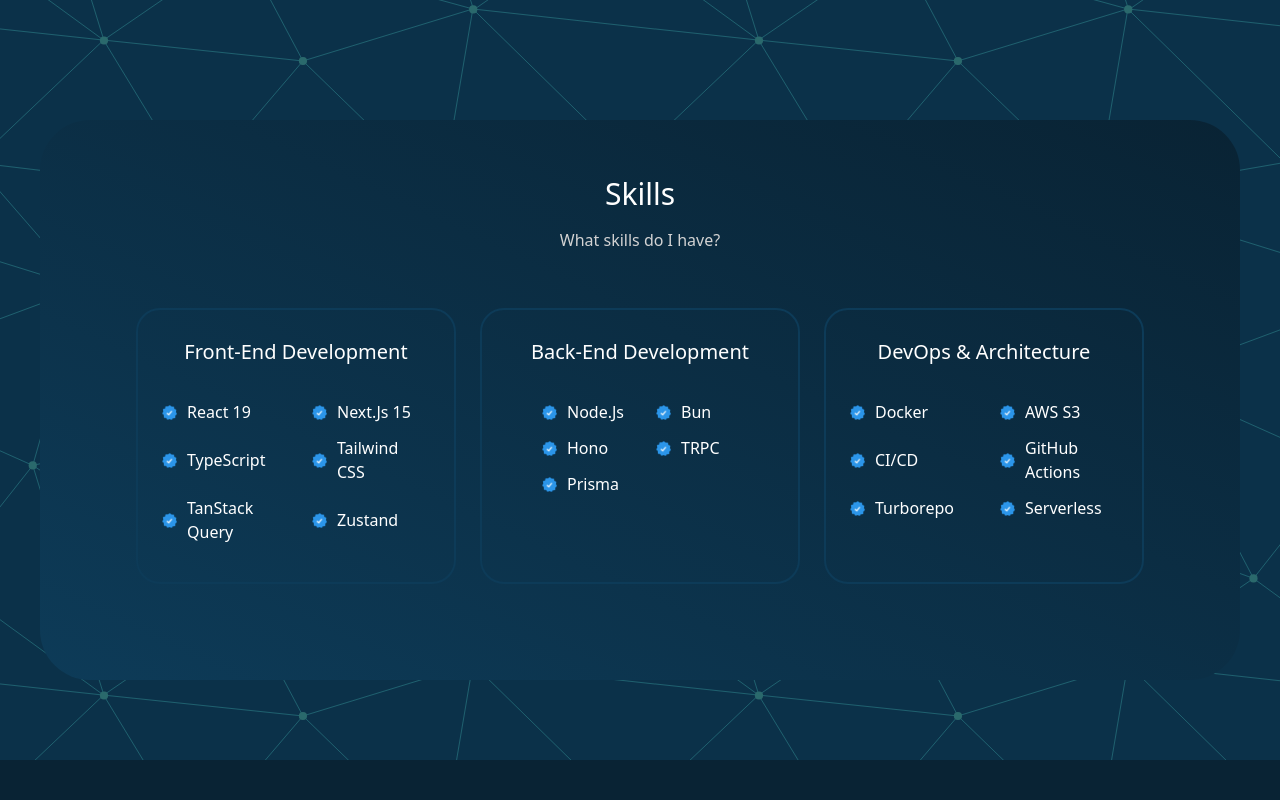
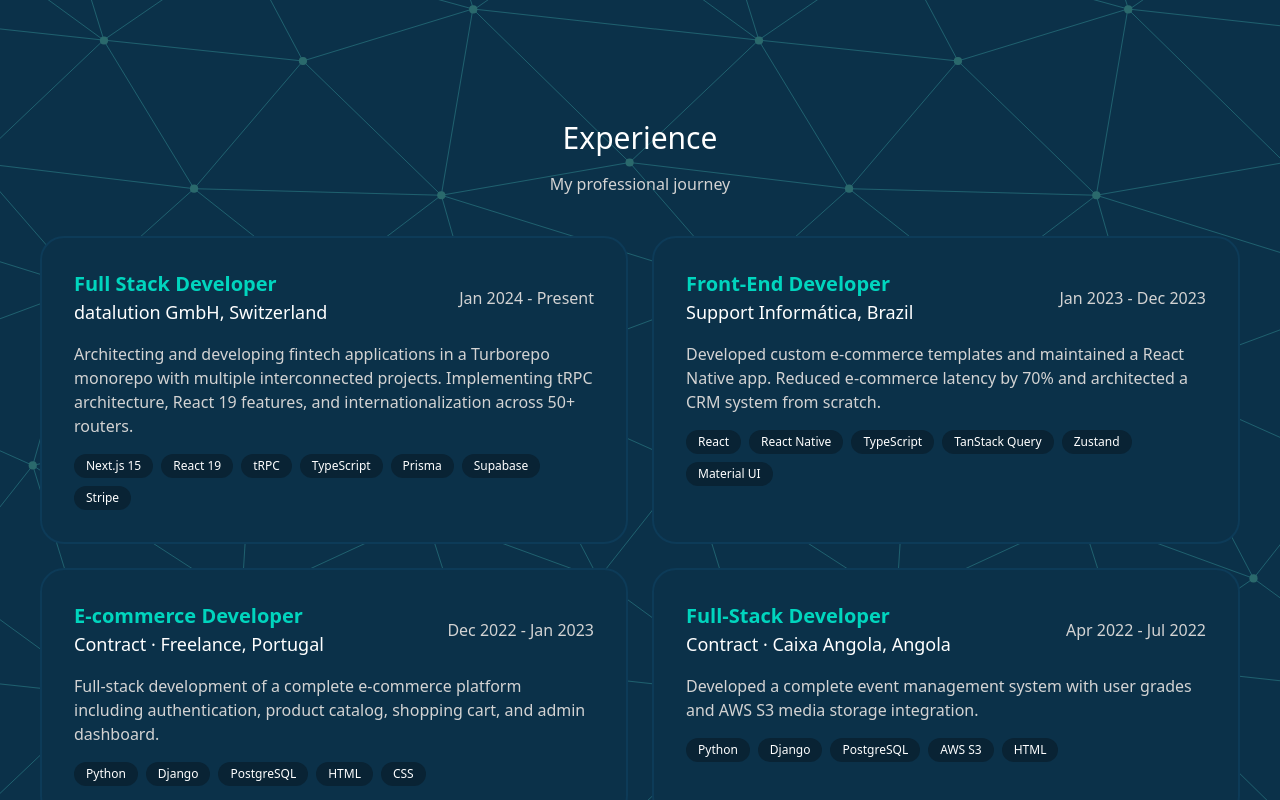
Before and after one commit to PedroL22/Pedro-Lucena-Portfolio, a Next.js app: page / in a window 1280 px wide. Shown: the part 680-1480 px from the top of the page. Built offline with nearby package versions, Linux system fonts and the light colour scheme.

Commit message:
feat: add experience section

```diff
--- /dev/null
+++ b/src/app/(home)/components/experience-card.tsx
@@ -0,0 +1,53 @@
+import type { ComponentProps } from 'react'
+import { twMerge } from 'tailwind-merge'
+import { tv } from 'tailwind-variants'
+
+const experienceCardVariants = tv({
+  base: [
+    'flex w-full flex-col rounded-3xl border-2 border-secondary',
+    'bg-primary p-6 text-white transition-all hover:bg-secondary md:p-8',
+  ],
+})
+
+interface ExperienceCardProps extends ComponentProps<'div'> {
+  title: string
+  company: string
+  period: string
+  description: string
+  technologies?: string[]
+}
+
+export const ExperienceCard = ({
+  title,
+  company,
+  period,
+  description,
+  technologies,
+  className,
+  ...props
+}: ExperienceCardProps) => {
+  return (
+    <div className={twMerge(experienceCardVariants(), className)} {...props}>
+      <div className='flex flex-col justify-between gap-2 sm:flex-row sm:items-center'>
+        <div>
+          <h3 className='font-bold text-teal-400 text-xl'>{title}</h3>
+          <h4 className='font-medium text-lg'>{company}</h4>
+        </div>
+
+        <span className='text-text-muted'>{period}</span>
+      </div>
+
+      <p className='mt-4 text-text-muted'>{description}</p>
+
+      {technologies && (
+        <div className='mt-4 flex flex-wrap gap-2'>
+          {technologies.map((tech) => (
+            <span key={tech} className='rounded-full bg-tertiary px-3 py-1 text-white text-xs'>
+              {tech}
+            </span>
+          ))}
+        </div>
+      )}
+    </div>
+  )
+}
--- a/src/app/(home)/components/project-card.tsx
+++ b/src/app/(home)/components/project-card.tsx
@@ -23,7 +23,7 @@
             alt={`${name} screenshot`}
             width={250}
             height={150}
-            className='h-[150px] w-[250px] shrink-0 rounded-3xl object-cover transition-transform duration-200 hover:scale-110'
+            className='h-[150px] w-[250px] shrink-0 rounded-3xl object-cover transition-all duration-200 hover:scale-110'
           />
         </div>
 
@@ -36,7 +36,7 @@
 
       <div className='flex items-center gap-2'>
         <a
-          className='rounded-lg border border-accent p-1.5 font-medium text-accent text-sm capitalize no-underline transition-colors hover:bg-accent hover:text-tertiary'
+          className='rounded-lg border border-accent p-1.5 font-medium text-accent text-sm capitalize no-underline transition-all hover:bg-accent hover:text-tertiary'
           href={github}
           target='_blank'
           rel='noreferrer'
@@ -46,7 +46,7 @@
 
         {live && (
           <a
-            className='rounded-lg border border-accent bg-accent p-1.5 font-medium text-sm text-tertiary capitalize no-underline transition-colors hover:bg-[#249cb6] hover:text-[#061823]'
+            className='rounded-lg border border-accent bg-accent p-1.5 font-medium text-sm text-tertiary capitalize no-underline transition-all hover:bg-[#249cb6] hover:text-[#061823]'
             href={live}
             target='_blank'
             rel='noreferrer'
--- a/src/app/(home)/components/skill-category.tsx
+++ b/src/app/(home)/components/skill-category.tsx
@@ -6,7 +6,7 @@
 const skillCategoryVariants = tv({
   base: [
     'mx-auto min-h-[250px] w-full max-w-[350px] flex flex-col items-center rounded-3xl border-2 border-secondary',
-    'bg-transparent px-6 pb-8 text-center text-white transition-colors hover:bg-secondary',
+    'bg-transparent px-6 pb-8 text-center text-white transition-all hover:bg-secondary',
   ],
 })
 
--- a/src/app/(home)/page.tsx
+++ b/src/app/(home)/page.tsx
@@ -1,3 +1,4 @@
+import { ExperienceCard } from './components/experience-card'
 import { ProjectCard } from './components/project-card'
 import { SkillCategory } from './components/skill-category'
 import { TypedStrings } from './components/typed-strings'
@@ -9,7 +10,7 @@
 
   return (
     <main>
-      <section id='section1' className='flex h-screen w-full items-center overflow-x-hidden pt-24'>
+      <section id='hero-section' className='flex h-screen w-full items-center overflow-x-hidden pt-24'>
         <div className='mx-auto w-full max-w-[1536px] px-4 text-white md:px-10'>
           <h2 className='mx-auto mb-8 w-fit whitespace-nowrap border-2 border-teal bg-linear-to-r from-teal to-primary p-2.5 font-medium text-xl sm:mx-0 sm:mb-0'>
             Welcome to my Portfolio
@@ -28,7 +29,51 @@
         </div>
       </section>
 
-      <section id='section2' className='mb-[10vh] flex items-center justify-center overflow-hidden px-4 md:px-10'>
+      <section
+        id='experience-section'
+        className='mb-[10vh] flex flex-col items-center justify-center overflow-hidden px-4 md:px-10'
+      >
+        <div className='w-full max-w-[1360px]'>
+          <h1 className='text-center font-medium text-3xl text-white'>Experience</h1>
+          <p className='py-4 text-center text-text-muted'>My professional journey</p>
+
+          <div className='mt-6 grid w-full grid-cols-1 gap-6 md:grid-cols-2'>
+            <ExperienceCard
+              title='Full Stack Developer'
+              company='datalution GmbH, Switzerland'
+              period='Jan 2024 - Present'
+              description='Architecting and developing fintech applications in a Turborepo monorepo with multiple interconnected projects. Implementing tRPC architecture, React 19 features, and internationalization across 50+ routers.'
+              technologies={['Next.js 15', 'React 19', 'tRPC', 'TypeScript', 'Prisma', 'Supabase', 'Stripe']}
+            />
+
+            <ExperienceCard
+              title='Front-End Developer'
+              company='Support Informática, Brazil'
+              period='Jan 2023 - Dec 2023'
+              description='Developed custom e-commerce templates and maintained a React Native app. Reduced e-commerce latency by 70% and architected a CRM system from scratch.'
+              technologies={['React', 'React Native', 'TypeScript', 'TanStack Query', 'Zustand', 'Material UI']}
+            />
+
+            <ExperienceCard
+              title='E-commerce Developer'
+              company='Contract · Freelance, Portugal'
+              period='Dec 2022 - Jan 2023'
+              description='Full-stack development of a complete e-commerce platform including authentication, product catalog, shopping cart, and admin dashboard.'
+              technologies={['Python', 'Django', 'PostgreSQL', 'HTML', 'CSS']}
+            />
+
+            <ExperienceCard
+              title='Full-Stack Developer'
+              company='Contract · Caixa Angola, Angola'
+              period='Apr 2022 - Jul 2022'
+              description='Developed a complete event management system with user grades and AWS S3 media storage integration.'
+              technologies={['Python', 'Django', 'PostgreSQL', 'AWS S3', 'HTML']}
+            />
+          </div>
+        </div>
+      </section>
+
+      <section id='skills-section' className='mb-[10vh] flex items-center justify-center overflow-hidden px-4 md:px-10'>
         <div className='h-min w-full max-w-[1360px] rounded-[50px] bg-linear-to-tr from-secondary to-tertiary px-4 py-14 md:px-14'>
           <h1 className='text-center font-medium text-3xl text-white'>Skills</h1>
 
@@ -51,7 +96,7 @@
         </div>
       </section>
 
-      <section id='section3' className='overflow-hidden bg-tertiary py-12'>
+      <section id='projects-section' className='overflow-hidden bg-tertiary py-12'>
         <h1 className='text-center font-medium text-3xl text-white'>Projects</h1>
 
         <p className='py-4 text-center text-text-muted'>My recent work</p>
--- a/src/layouts/footer.tsx
+++ b/src/layouts/footer.tsx
@@ -9,7 +9,7 @@
 const footerWrapperClasses =
   'flex h-full max-w-[1536px] mx-auto flex-col items-center justify-center space-y-7 px-10 sm:flex-row sm:justify-between sm:space-y-0'
 
-const footerSocialLinkClasses = 'transition-opacity hover:opacity-80'
+const footerSocialLinkClasses = 'transition-all hover:opacity-80'
 
 export const Footer = () => {
   return (
```
Also changed, not shown: src/layouts/header.tsx (+14 -8 lines), .agents/rules/react-ui-standards.md, 1 other file (tests, documents, lock files or other folders).
